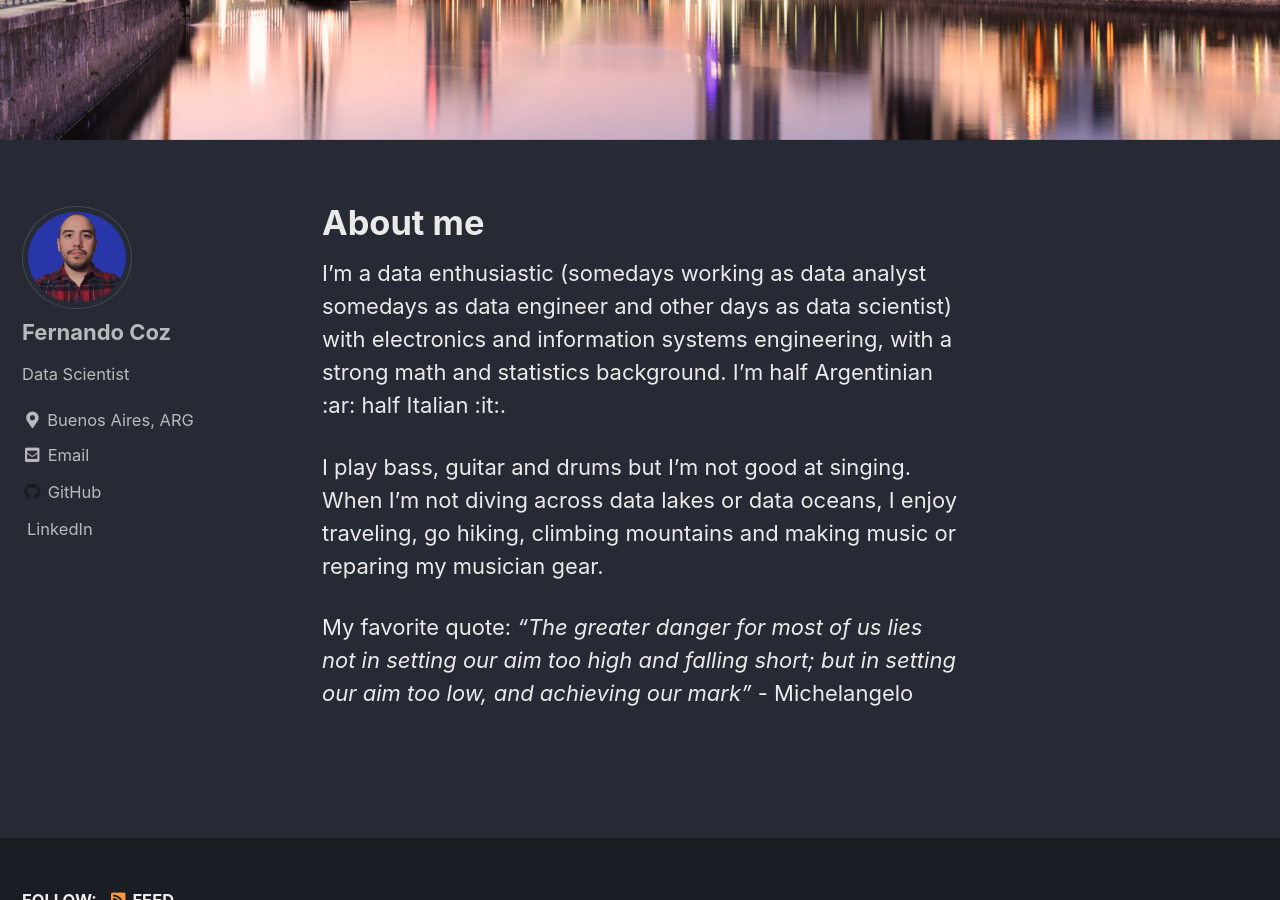
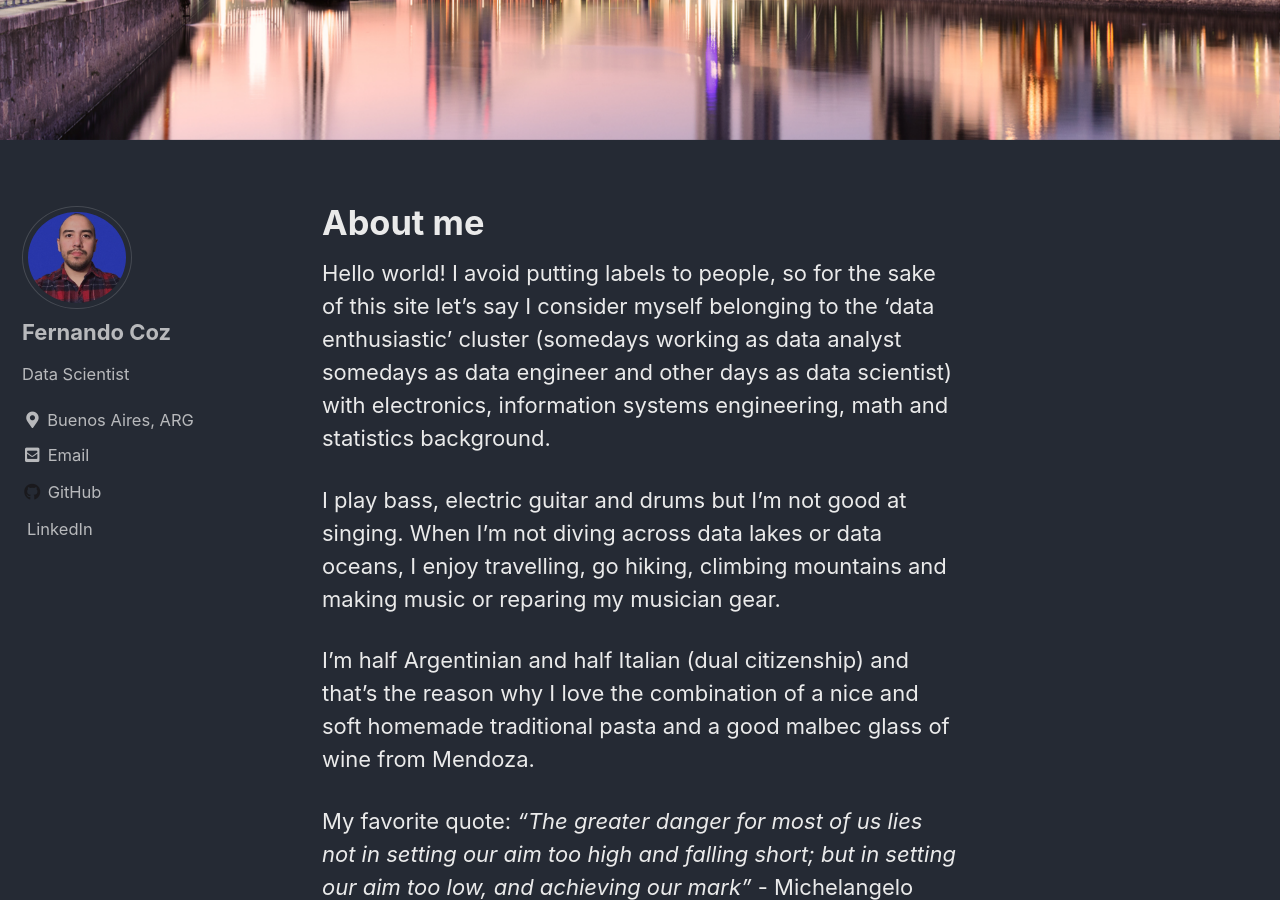
Before and after one commit to ferdcoz/ferdcoz.github.io, a Jekyll site: the page built from _pages/about.md, in a window 1280 px wide and 900 px high, scrolled down 434 px. Built offline with Jekyll 4.4.1, drawn with Linux system fonts in a browser that asks for light colours; cached includes are drawn as plain includes.

Commit message:
Fix overall

```diff
--- a/_config.yml
+++ b/_config.yml
@@ -118,7 +118,7 @@ author:
       icon: "fab fa-fw fa-instagram"
       # url: "https://instagram.com/"
     - label: "LinkedIn"
-      icon: "fab fa-linked-in"
+      icon: "fa fa-linkedin-square"
       url: "https://www.linkedin.com/in/fernando-coz-5b765493"
 
 # Site Footer
--- a/_pages/about.md
+++ b/_pages/about.md
@@ -4,10 +4,10 @@ permalink: /about/
 header:
     image: "/images/ba-banner.jpg"
 ---
-I'm a data enthusiastic (somedays working as data analyst somedays as data engineer and other days as data scientist) with electronics and information systems engineering, with a strong math and statistics background.
-I'm half Argentinian :ar: half Italian :it:.
+Hello world! I avoid putting labels to people, so for the sake of this site let's say I consider myself belonging to the 'data enthusiastic' cluster (somedays working as data analyst somedays as data engineer and other days as data scientist) with electronics, information systems engineering, math and statistics background.
 
-I play bass, guitar and drums but I'm not good at singing.
-When I'm not diving across data lakes or data oceans, I enjoy traveling, go hiking, climbing mountains and making music or reparing my musician gear.
+I play bass, electric guitar and drums but I'm not good at singing. When I'm not diving across data lakes or data oceans, I enjoy travelling, go hiking, climbing mountains and making music or reparing my musician gear.
+
+I'm half Argentinian and half Italian (dual citizenship) and that's the reason why I love the combination of a nice and soft homemade traditional pasta and a good malbec glass of wine from Mendoza.
 
 My favorite quote: *"The greater danger for most of us lies not in setting our aim too high and falling short; but in setting our aim too low, and achieving our mark"* - Michelangelo
```
Also changed, not shown: _pages/certifications.md (+2 -2 lines).
